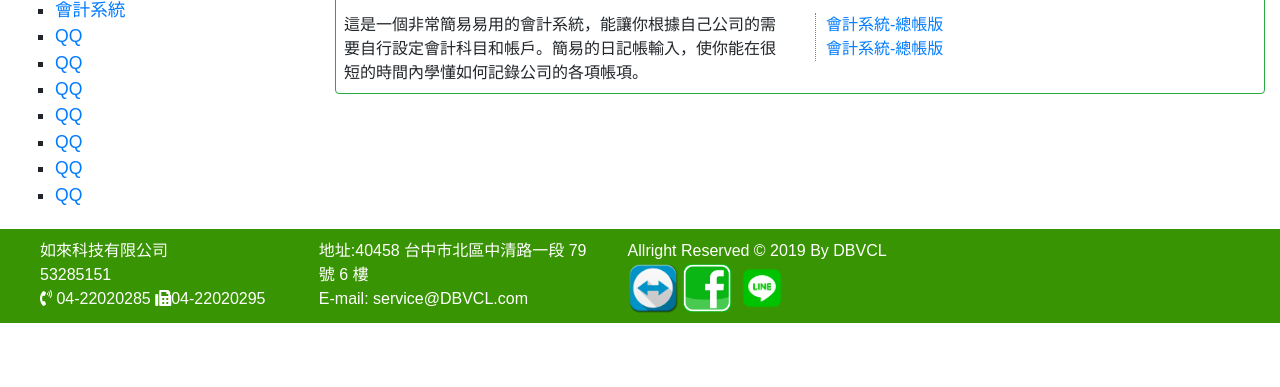
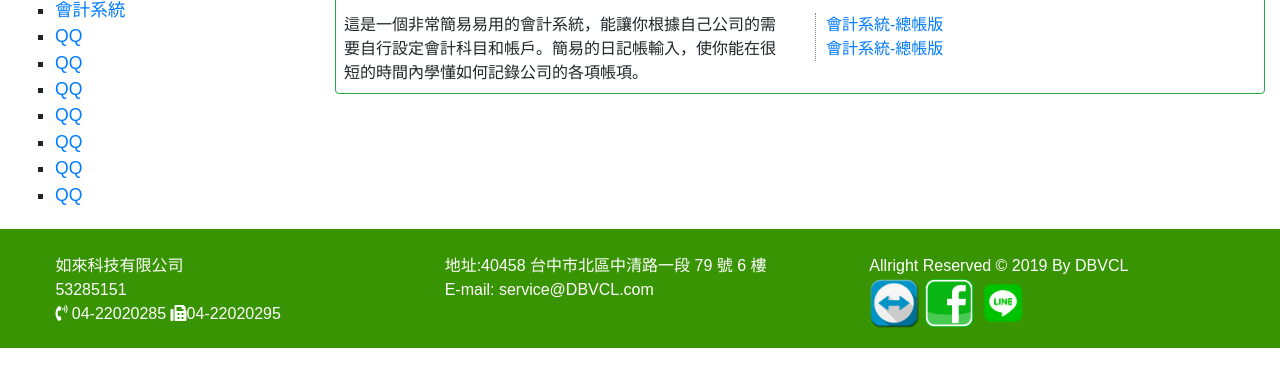
Before and after one commit to DTDwind/relai, a plain HTML site: page index.html in a window 1280 px wide. Shown: the part 317-704 px from the top of the page. Drawn offline with Linux system fonts and the light colour scheme.

Commit message:
fix footer

```diff
--- a/index.html
+++ b/index.html
@@ -100,6 +100,7 @@
     </div>
 
         <footer class="footer navbar">
+        <footer class="footer navbar-expand">
                 <div class="row">
                     <div class="col-sm">
                         <div class="row">
```
